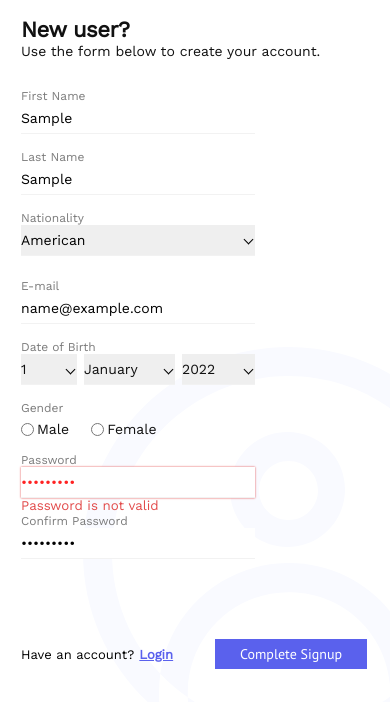
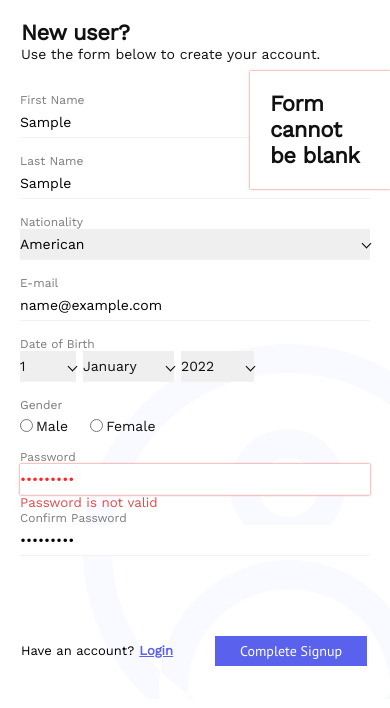
Before and after one commit to Krombaher/krombaher_fork.github.io, a plain HTML site: page index.html in a window 390 px wide. Both pictures are taken after typing "Sample", "Sample", "name@example.com", "Sample123", "Sample123" into the empty fields and a click on the button "Complete Signup". Drawn offline with Linux system fonts and the light colour scheme.

Commit message:
made changes to adaptiv

```diff
--- a/js.js
+++ b/js.js
@@ -13,29 +13,34 @@ document.addEventListener('DOMContentLoaded', function () {
     const yearSelect = document.getElementById('year');
     const statusSentMessage = document.querySelector('.form__message');
     const rightFormBlock = document.querySelector('.form__right-block');
+    const errorMessage = {
+        text: 'Form cannot be blank',
+        data: 'Form not submitted...'
+    }
 
     const months = ['January', 'February', 'March',
         'April', 'May', 'June', 'July', 'August', 'September',
         'October', 'November', 'December'];
 
-    form.addEventListener('submit', formSent);
+    form.addEventListener('submit', formSubmit);
 
-    function formSent(e) {
+    function formSubmit(e) {
         e.preventDefault();
 
         let error = formValidate(form);
 
         if (error === 0) {
-            sentForm();
+            formSent();
             openSentMessage();
             addSnakeAnimation();
         } else {
-            alert('Form entered incorrectly...');
+            // alert('Form entered incorrectly...');
+            modal(errorMessage.text);
         }
     }
 
-    // Send Form
-    function sentForm() {
+    // Sent Form
+    function formSent() {
 
         const formData = new FormData(form);
         const object = {};
@@ -56,7 +61,8 @@ document.addEventListener('DOMContentLoaded', function () {
             })
             .then(() => form.reset())
             .catch(() => {
-                alert('Form not submitted...');
+                // alert('Form not submitted...');
+                modal(errorMessage.data)
             });
     }
 
@@ -117,7 +123,21 @@ document.addEventListener('DOMContentLoaded', function () {
         return error;
     }
 
-    function addSnakeAnimation () {
+    function modal(errorMessage) {
+        const thanks = document.createElement('div');
+
+        thanks.classList.add('form__message-error')
+        thanks.innerHTML = `
+            <div class="form__title">${errorMessage}</div>
+        `
+        document.querySelector('.form__inner').append(thanks);
+
+        setTimeout(() => {
+            thanks.classList.add('hide');
+        }, 3000);
+    }
+
+    function addSnakeAnimation() {
         const btn = document.querySelector('.form__btn');
 
         btn.classList.add('form__btn-animation');
@@ -156,7 +176,7 @@ document.addEventListener('DOMContentLoaded', function () {
 
             rightFormBlock.classList.add('show');
             rightFormBlock.classList.remove('hide');
-        }, 4000);
+        }, 3000);
     }
 
     // Select Date of Birth
--- a/style.css
+++ b/style.css
@@ -114,6 +114,7 @@ form {
 
 .form__inner {
   display: flex;
+  position: relative;
 }
 
 .form__left-block {
@@ -153,6 +154,16 @@ form {
   font-family: 'WorkSans';
   padding-top: 216px;
   padding-bottom: 43px;
+}
+
+.form__message-error {
+  background-color: #FFFFFF;
+  font-family: 'WorkSans';
+  padding: 20px;
+  position: absolute;
+  top: 170px;
+  left: 250px;
+  box-shadow: 0 0 2px #e24b4b;
 }
 
 .form__message-status {
@@ -221,8 +232,8 @@ form {
 }
 
 .form__arr--national {
-  left: 224px;
-  bottom: 20px;
+  right: 0;
+  bottom: 13px;
 }
 
 .form__arr {
@@ -231,7 +242,7 @@ form {
   border-top: 1px solid black;
   border-left: 1px solid black;
   transform: rotate(225deg);
-  position: relative;
+  position: absolute;
   pointer-events: none;
 }
 
@@ -259,10 +270,11 @@ form {
 .form__date-item {
   display: flex;
   align-items: center;
+  position: relative;
 }
 
 .form__arr--date {
-  right: 10px;
+  right: 0;
 }
 
 .date-month {
@@ -347,7 +359,6 @@ form {
 @media (max-width: 700px) {
   .form__left-block {
     display: none;
-
   }
 }
 
@@ -368,6 +379,11 @@ form {
 
 @media (max-width: 520px) {
   .form__item {
+    width: 100%;
+    margin: 0 20px 16px 20px;
+  }
+
+  .form__item-input {
     width: 100%;
   }
 
```
